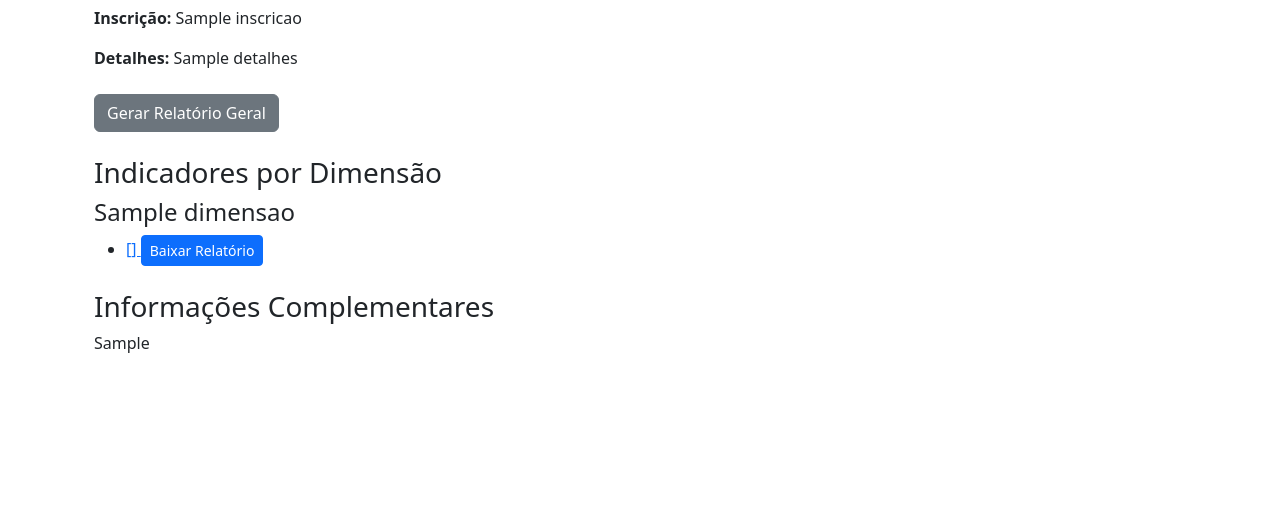
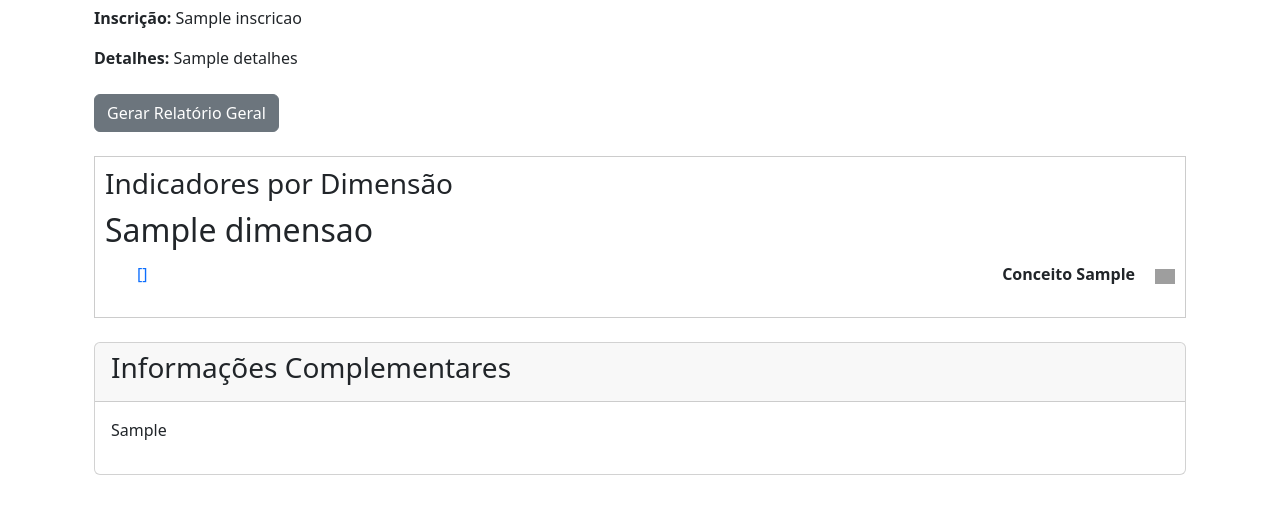
Before and after one commit to hininggh/SisAva, a Django app: template templates/cursos/detalhescursovisitante.html in a window 1280 px wide. Shown: the part 120-634 px from the top of the page. Run offline with Django 5.2, Linux system fonts and the light colour scheme; the template is opened without the code that fills it: most values are stand-ins (such as "Sample title", 1, 10 or a date in 2020); parts of the project's set-up code (start-up, migrations or seed data) failed here and were passed over; grey boxes are pictures that could not be loaded.

Commit message:
arrumado a exibição a págna do cuso visitates

```diff
--- a/templates/cursos/detalhescursovisitante.html
+++ b/templates/cursos/detalhescursovisitante.html
@@ -1,4 +1,6 @@
 {% extends 'base.html' %}
+{% load static %}
+
 {% block title %}Detalhes do Curso - Visitante{% endblock %}
 
 {% block content %}
@@ -12,23 +14,35 @@
         <a href="{% url 'gerar_relatorio_geral' curso.id %}" class="btn btn-secondary">Gerar Relatório Geral</a>
     </div>
 
-    <!-- Indicadores do Curso -->
+    <!-- Indicadores por Dimensão -->
     <div class="minimizable mt-4">
         <h3>Indicadores por Dimensão</h3>
         {% for dimensao, dados in indicadores_por_dimensao.items %}
             <div class="minimizable-content">
-                <h4>{{ dimensao }}</h4>
+                <h2 class="dimensao-header">{{ dimensao }}</h2>
                 <ul>
                     {% for indicador in dados.indicadores_man %}
                         <li class="indicador-info">
-                            <a href="{% url 'visualizar_indicador' curso.id indicador.id %}">
+                            <!-- Nome do Indicador -->
+                            <a href="{% url 'visualizar_indicador' curso.id indicador.id %}" title="{{ indicador.indicador_info.mensagem_aviso }}" style="flex-grow: 1;">
                                 {{ indicador.indicador_info.nome }}
                             </a>
-                            {% if indicador.conteudo %}
-                                <a href="{% url 'baixar_relatorio' curso.id indicador.id %}" class="btn btn-sm btn-primary">
-                                    Baixar Relatório
-                                </a>
-                            {% endif %}
+
+                            <!-- Conceito ou NSA e Ícones -->
+                            <div style="display: flex; align-items: center; gap: 10px;">
+                                {% if indicador.NSA %}
+                                    <span style="font-weight: bold; margin-right: 10px;">- NSA -</span>
+                                {% elif indicador.nivel_suposto %}
+                                    <span style="font-weight: bold; margin-right: 10px;">Conceito {{ indicador.nivel_suposto }}</span>
+                                {% endif %}
+
+                                <!-- Ícone de Baixar Relatório -->
+                                {% if indicador.conteudo %}
+                                    <a href="{% url 'baixar_relatorio' curso.id indicador.id %}">
+                                        <img class="icon" src="{% static 'icons/download.png' %}" alt="Baixar" style="width: 20px;">
+                                    </a>
+                                {% endif %}
+                            </div>
                         </li>
                     {% endfor %}
                 </ul>
@@ -37,11 +51,61 @@
     </div>
 
     <!-- Informações Complementares -->
-    <div class="minimizable mt-4">
-        <h3>Informações Complementares</h3>
-        <div>
+    <div class="card mt-4">
+        <div class="card-header">
+            <h3>Informações Complementares</h3>
+        </div>
+        <div class="card-body">
             <p>{{ curso.informacoes_complementares|default:"Sem informações complementares" }}</p>
         </div>
     </div>
 </div>
+
+<style>
+  .minimizable {
+    border: 1px solid #ccc;
+    padding: 10px;
+    margin-bottom: 10px;
+  }
+  .minimizable h2 {
+    margin-top: 0;
+    cursor: pointer;
+  }
+  .minimizable-content {
+    margin-top: 10px;
+  }
+
+  .indicador-info {
+    display: flex;
+    justify-content: space-between;
+    align-items: center;
+    padding: 5px 0;
+    margin-bottom: 2px;
+    border-bottom: 1px solid #ccc;
+  }
+  .indicador-info:last-child {
+    border-bottom: none;
+  }
+
+  .btn-container {
+    display: flex;
+    gap: 10px;
+    justify-content: flex-start;
+  }
+</style>
+
+<script>
+    // Função para alternar entre expandir e colapsar conteúdo
+    document.addEventListener("DOMContentLoaded", function() {
+        const headers = document.querySelectorAll('.dimensao-header');
+        headers.forEach(header => {
+            header.addEventListener('click', function() {
+                const content = this.nextElementSibling;
+                if (content) {
+                    content.style.display = content.style.display === "none" ? "block" : "none";
+                }
+            });
+        });
+    });
+</script>
 {% endblock %}
```
